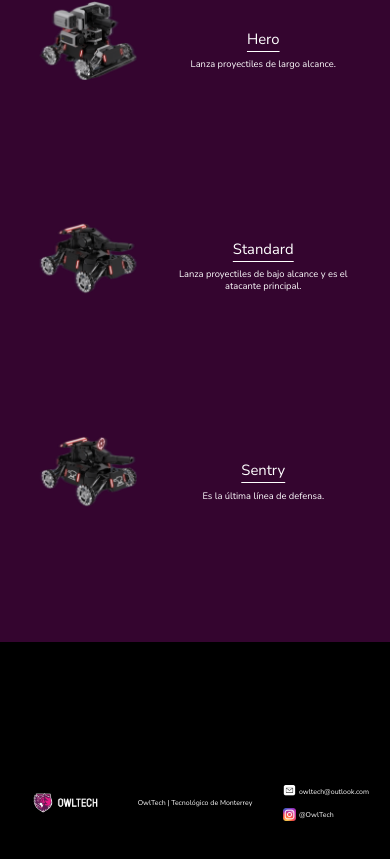
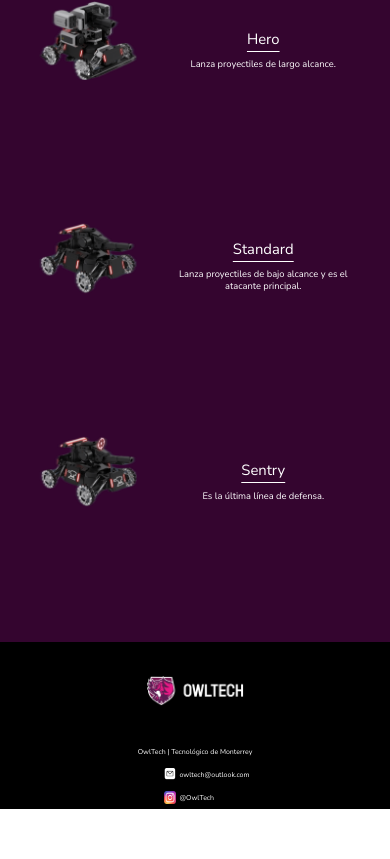
Before and after one commit to OwlTech-GDA/OwltechGDL, a React (Vite) app: page / in a window 390 px wide. Shown: the part 3451-4310 px from the top of the page. After the commit the page ends 4260 px from the top, so only its background shows below. Built offline with nearby package versions, Linux system fonts and the light colour scheme.

Commit message:
Responsive

```diff
--- a/src/components/Contact/Contact.css
+++ b/src/components/Contact/Contact.css
@@ -1,9 +1,8 @@
 .contact-body {
   flex: 1;
-  height: 38vh;
+  height: auto;
   background-color: black;
   display: flex;
-  flex-direction: row;
   color: white;
   align-items: center;
   justify-content: space-around;
@@ -55,3 +54,15 @@
   width: 3.2vw; /*40px*/
   aspect-ratio: 1/1;
 }
+
+
+@media (max-width: 1000px)  {
+  .contact-body{
+    flex-direction: column !important;
+    background-color: black;
+  }
+
+  .logo-container > img{
+    width: 25%;
+  }
+}
```
